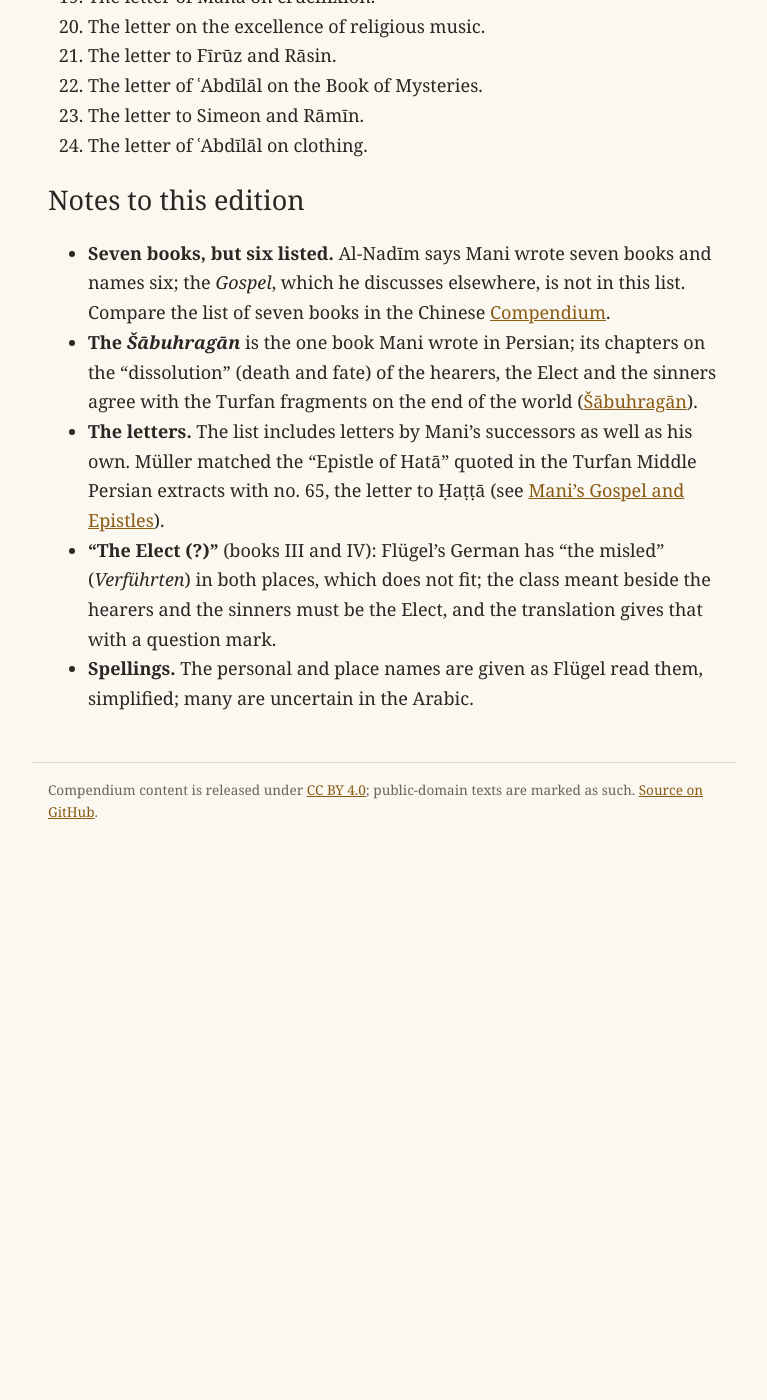
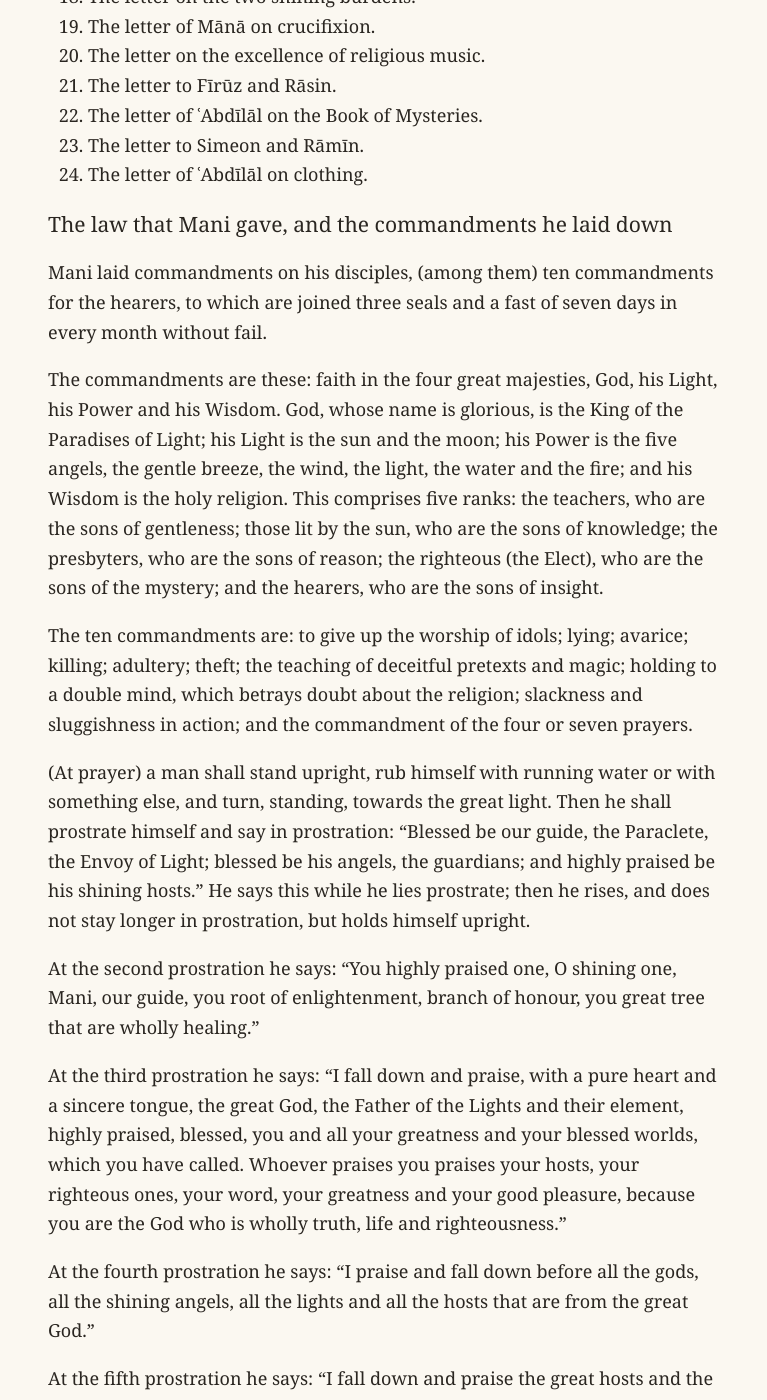
Before and after one commit to EmmaLeonhart/manichaean-scripture-compendium, a Jekyll site: the page built from docs/texts/al-nadim-books.md, in a window 1280 px wide and 1400 px high, scrolled down 4254 px. Shown: the whole window, without its empty margins (256-1023 px from the left). Built offline with Jekyll 4.4.1, drawn with Linux system fonts in a browser that asks for light colours; before the commit the page ends 5110 px from its top, so only the background shows below that; some of the changed text lies outside the part shown.

Commit message:
al-Nadīm page: add the law Mani gave (commandments, prayers, fasts)
Co-Authored-By: Claude Opus 5.5 <noreply@anthropic.com>
Claude-Session: https://claude.ai/code/session_01Pr9sq8DsPLu1AJiAhkrgXm

```diff
--- a/docs/texts/al-nadim-books.md
+++ b/docs/texts/al-nadim-books.md
@@ -3,9 +3,9 @@ title: "Mani's books and letters: al-Nadīm's list"
 text: true
 group: scripture
 order: 95
-summary: The list of Mani's books, the chapters of his Book of Mysteries, and the titles of seventy-six letters by Mani and the leaders after him, from al-Nadīm's Fihrist (10th century).
+summary: The list of Mani's books, the chapters of his Book of Mysteries, the titles of seventy-six letters by Mani and the leaders after him, and the commandments, prayers and fasts Mani laid down, from al-Nadīm's Fihrist (10th century).
 original_language: Arabic
-source: 'Ibn al-Nadīm, Kitāb al-Fihrist (987), chapter on the Manichaeans, as translated into German by G. Flügel, Mani, seine Lehre und seine Schriften (Leipzig 1862), pp. 102–105 (archive.org `maniseinelehreu00manegoog`) (public domain). New English translation from Flügel''s German.'
+source: 'Ibn al-Nadīm, Kitāb al-Fihrist (987), chapter on the Manichaeans, as translated into German by G. Flügel, Mani, seine Lehre und seine Schriften (Leipzig 1862), pp. 95–97 and 102–105 (archive.org `maniseinelehreu00manegoog`) (public domain). New English translation from Flügel''s German.'
 rights: "New translation © Manichaean Scripture Compendium, CC BY 4.0. Review state: draft (made from Flügel's 1862 German; not checked against the Arabic or a modern translation)."
 ---
 
@@ -16,7 +16,8 @@ in 987. Its chapter on the Manichaeans, based on Manichaean sources and on
 his own meetings with Manichaeans in Baghdad, is one of the main witnesses
 to Mani's teaching. This page gives the part that lists Mani's books, the
 chapters of the *Book of Mysteries*, and the titles of the letters "which
-Mani and the leaders after him wrote". For most of the books, this list and
+Mani and the leaders after him wrote", and the section on the law Mani gave
+his followers: the commandments, the daily prayers and the fasts. For most of the books, this list and
 a few quotations are all that survive.
 
 **This translation is a draft.** It is made from Gustav Flügel's German of
@@ -152,6 +153,80 @@ Besides these, the following letters are also mentioned:
 75. The letter to Simeon and Rāmīn.
 76. The letter of ʿAbdīlāl on clothing.
 
+### The law that Mani gave, and the commandments he laid down
+
+Mani laid commandments on his disciples, (among them) ten commandments for
+the hearers, to which are joined three seals and a fast of seven days in
+every month without fail.
+
+The commandments are these: faith in the four great majesties, God, his
+Light, his Power and his Wisdom. God, whose name is glorious, is the King
+of the Paradises of Light; his Light is the sun and the moon; his Power is
+the five angels, the gentle breeze, the wind, the light, the water and the
+fire; and his Wisdom is the holy religion. This comprises five ranks: the
+teachers, who are the sons of gentleness; those lit by the sun, who are
+the sons of knowledge; the presbyters, who are the sons of reason; the
+righteous (the Elect), who are the sons of the mystery; and the hearers,
+who are the sons of insight.
+
+The ten commandments are: to give up the worship of idols; lying; avarice;
+killing; adultery; theft; the teaching of deceitful pretexts and magic;
+holding to a double mind, which betrays doubt about the religion; slackness
+and sluggishness in action; and the commandment of the four or seven
+prayers.
+
+(At prayer) a man shall stand upright, rub himself with running water or
+with something else, and turn, standing, towards the great light. Then he
+shall prostrate himself and say in prostration: "Blessed be our guide, the
+Paraclete, the Envoy of Light; blessed be his angels, the guardians; and
+highly praised be his shining hosts." He says this while he lies
+prostrate; then he rises, and does not stay longer in prostration, but
+holds himself upright.
+
+At the second prostration he says: "You highly praised one, O shining one,
+Mani, our guide, you root of enlightenment, branch of honour, you great
+tree that are wholly healing."
+
+At the third prostration he says: "I fall down and praise, with a pure
+heart and a sincere tongue, the great God, the Father of the Lights and
+their element, highly praised, blessed, you and all your greatness and
+your blessed worlds, which you have called. Whoever praises you praises
+your hosts, your righteous ones, your word, your greatness and your good
+pleasure, because you are the God who is wholly truth, life and
+righteousness."
+
+At the fourth prostration he says: "I praise and fall down before all the
+gods, all the shining angels, all the lights and all the hosts that are
+from the great God."
+
+At the fifth prostration he says: "I fall down and praise the great hosts
+and the shining gods, who with their wisdom press upon the darkness, drive
+it out and overcome it."
+
+At the sixth prostration he says: "I fall down and praise the Father of
+Greatness, the exalted, the shining, who has come from the two kinds of
+knowledge," and so on up to the twelfth prostration.
+
+As soon as he has finished the ten prayers, he begins another prayer, and
+in it they speak praises which there is no need for us to repeat.
+
+The first prayer is said when the sun leaves the noon point; the second
+between this time and sunset; then follows the prayer at evening after
+sunset; and then the prayer in the first third of the night, three hours
+after sunset. At every prayer and prostration the one who prays does just
+as at the first prayer; and that is the prayer of the bringer of good news.
+
+As for the fasts: when the sun is in Sagittarius and the moon is full, they
+fast for two days without a break; and when the new moon begins to shine,
+they also fast for two days without a break. They fast, besides, when the
+moon is first seen again after the sun has entered the sign of Capricorn;
+then, when the new moon begins to shine, the sun is in Aquarius and eight
+days of the month have passed, they fast for thirty days, but break the
+fast every day at sunset.
+
+The ordinary Manichaeans keep Sunday holy, and the initiated keep Monday.
+So Mani commanded them as an unavoidable duty.
+
 ## Notes to this edition
 
 - **Seven books, but six listed.** Al-Nadīm says Mani wrote seven books and
@@ -170,5 +245,9 @@ Besides these, the following letters are also mentioned:
   (*Verführten*) in both places, which does not fit; the class meant beside
   the hearers and the sinners must be the Elect, and the translation gives
   that with a question mark.
+- **The prayers** (the law section): the "Paraclete" is Mani; the twelve
+  prostrations and the four daily prayers are the hearers' rule. Compare the
+  Turkish confession of the hearers ([Xwāstwānīft](xwastwanift.html)), which
+  also speaks of the four prayers, the three seals and the fasts.
 - **Spellings.** The personal and place names are given as Flügel read
   them, simplified; many are uncertain in the Arabic.
```
Also changed, not shown: devlog.md (+1 -0 lines).
